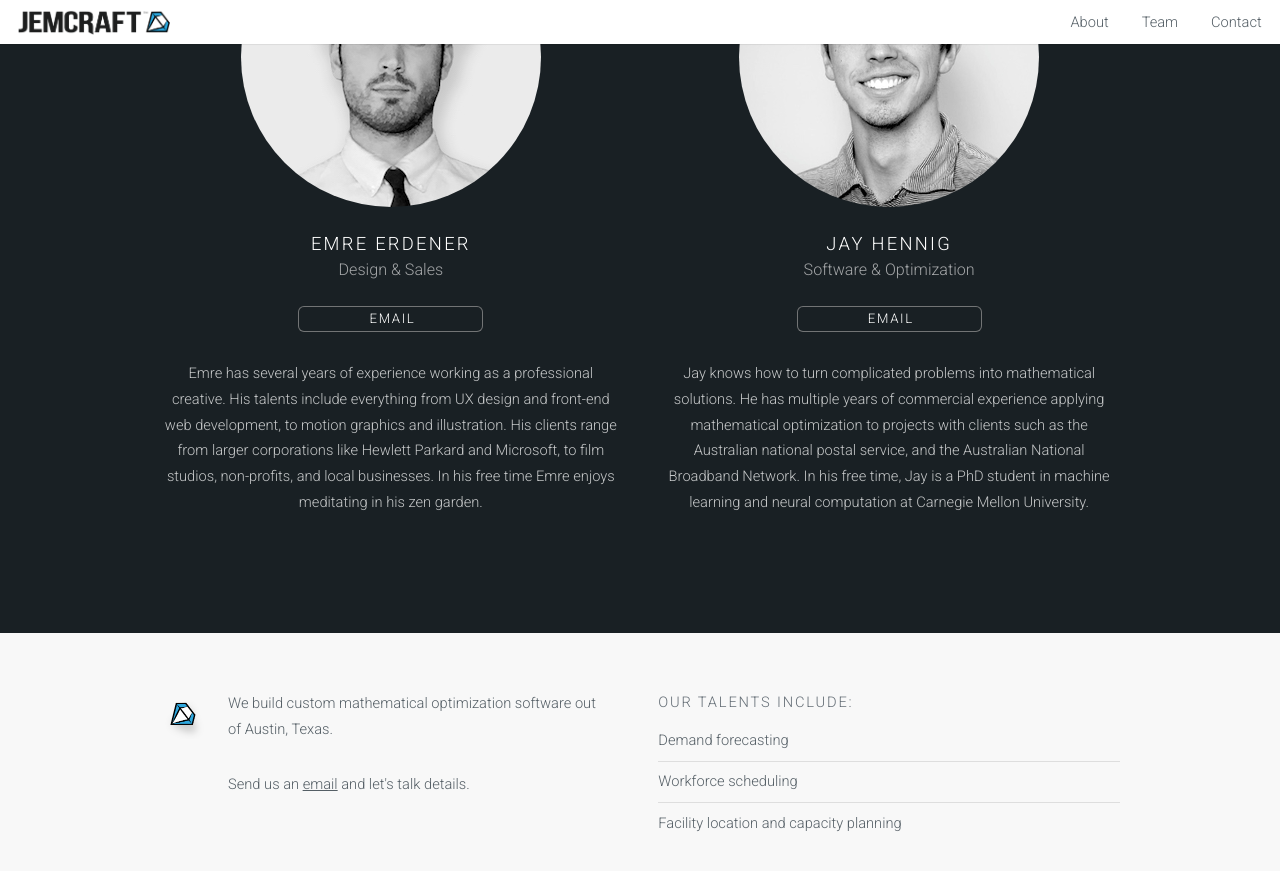
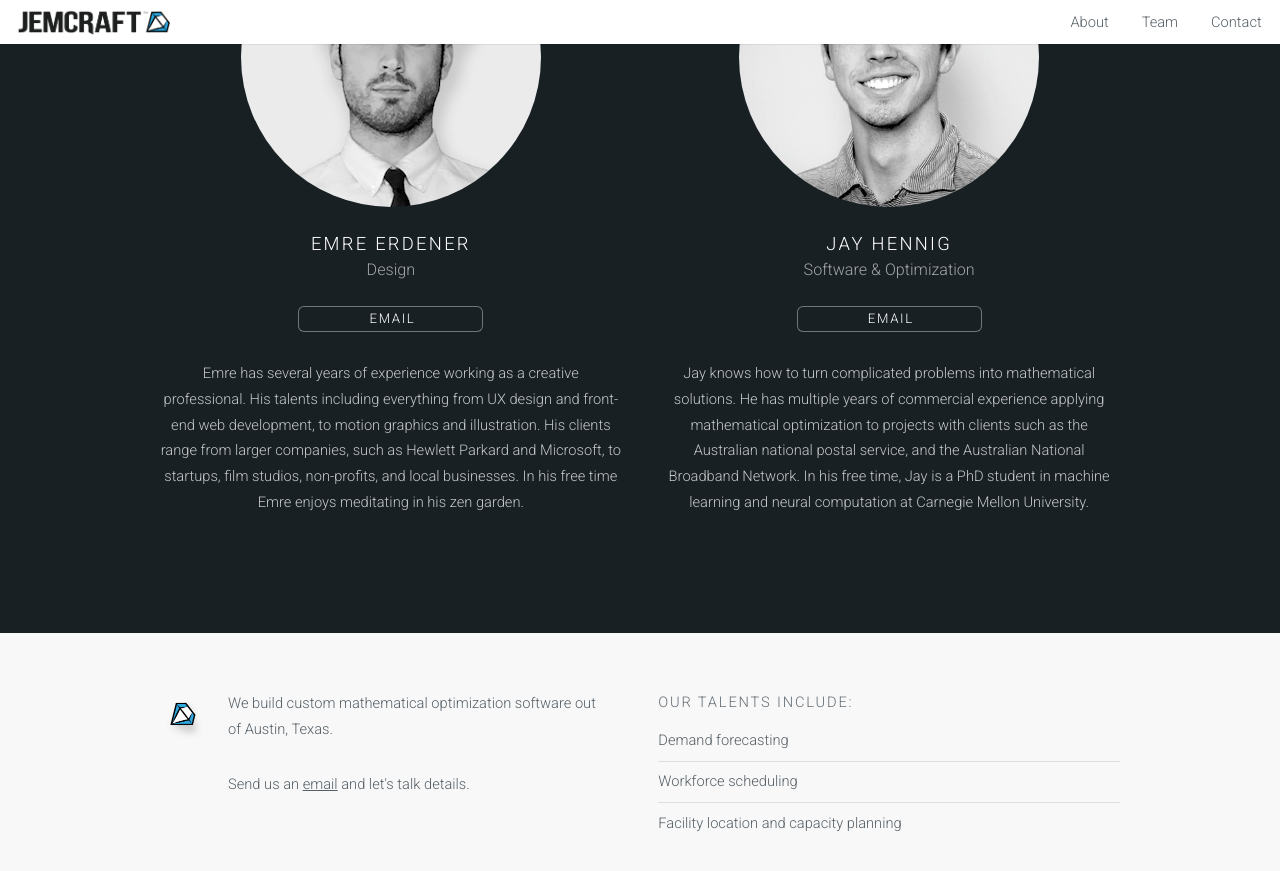
Before and after one commit to Jemcraft/Jemcraft.github.io, a Jekyll site: the page built from index.html, in a window 1280 px wide and 900 px high, scrolled down 1505 px. Shown: the top 871 px of the window. Built offline with Jekyll 4.4.1, drawn with Linux system fonts in a browser that asks for light colours.

Commit message:
My bio edits

```diff
--- a/_config.yml
+++ b/_config.yml
@@ -13,7 +13,7 @@ markdown: kramdown
 jay_bio: >
     Jay knows how to turn complicated problems into mathematical solutions. He has multiple years of commercial experience applying mathematical optimization to projects with clients such as the Australian national postal service, and the Australian National Broadband Network. In his free time, Jay is a PhD student in machine learning and neural computation at Carnegie Mellon University.
 emre_bio: >
-    Emre has several years of experience working as a professional creative. His talents include everything from UX design and front-end web development, to motion graphics and illustration. His clients range from larger corporations like Hewlett Parkard and Microsoft, to film studios, non-profits, and local businesses. In his free time Emre enjoys meditating in his zen garden.
+    Emre has several years of experience working as a creative professional. His talents including everything from UX design and front-end web development, to motion graphics and illustration. His clients range from larger companies, such as Hewlett Parkard and Microsoft, to startups, film studios, non-profits, and local businesses. In his free time Emre enjoys meditating in his zen garden.
 emre_email: emre@jemcraft.co
 jay_email: jay@jemcraft.co
 group_email: hello@jemcraft.co
--- a/index.html
+++ b/index.html
@@ -51,7 +51,7 @@ layout: landing-page
 								<!--<a href="#" class="image fit"><img src="images/emre_profile.png" alt="" /></a>-->
 								<header class="minor">
 									<h3>Emre Erdener</h3>
-									<p>Design &amp; Sales</p>
+									<p>Design</p>
 								</header>
 								<ul class="actions">
 									<li><a href="mailto:{{site.emre_email}}" class="button alt">Email</a></li>
```
